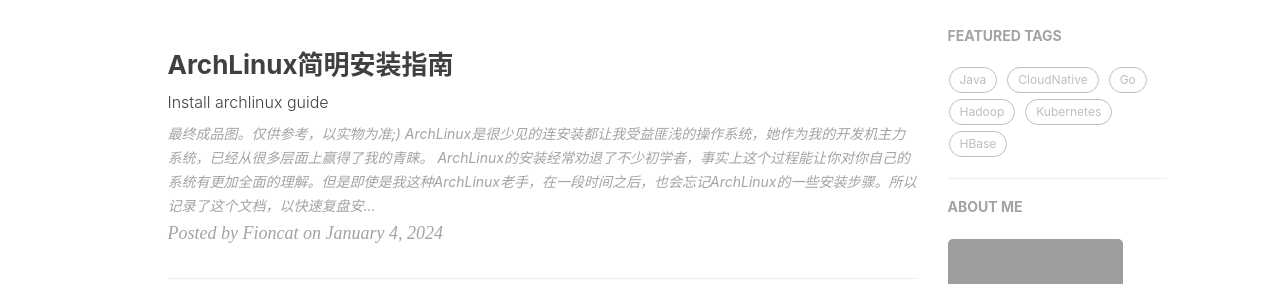
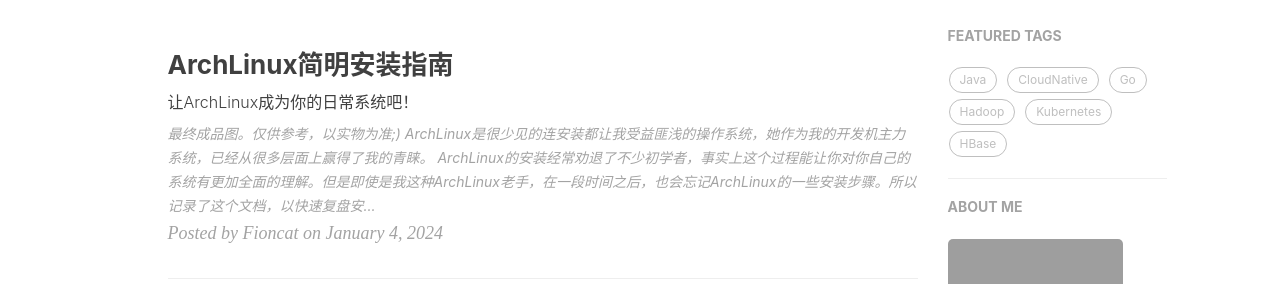
Before and after one commit to fioncat/fioncat.github.io, a Jekyll site: the page built from index.html, in a window 1280 px wide and 900 px high. Shown: the part 420-704 px from the top of the window. Built offline with Jekyll 4.4.1, drawn with Linux system fonts in a browser that asks for light colours; nearby versions of some CDN libraries; the list of posts is cut into pages by our own code; comment, search, counter and statistics services are not loaded; some of the changed lines change nothing that is shown; grey boxes are pictures that could not be loaded.

Commit message:
Update archlinux-install

````diff
--- a/_posts/2024-01-04-archlinux-install.md
+++ b/_posts/2024-01-04-archlinux-install.md
@@ -1,7 +1,7 @@
 ---
 layout:       post
 title:        "ArchLinux简明安装指南"
-subtitle:     "Install archlinux guide"
+subtitle:     "让ArchLinux成为你的日常系统吧！"
 author:       "Fioncat"
 header-style: text
 catalog:      true
@@ -16,7 +16,7 @@
 
 ArchLinux是很少见的连安装都让我受益匪浅的操作系统，她作为我的开发机主力系统，已经从很多层面上赢得了我的青睐。
 
-ArchLinux的安装经常劝退了不少初学者，事实上这个过程能让你对你自己的系统有更加全面的理解。但是即使是我这种ArchLinux<rm>老手<rm/>，在一段时间之后，也会忘记ArchLinux的一些安装步骤。所以记录了这个文档，以快速复盘安装过程。
+ArchLinux的安装经常劝退了不少初学者，事实上这个过程能让你对你自己的系统有更加全面的理解。但是即使是我这种<del>ArchLinux老手</del>，在一段时间之后，也会忘记ArchLinux的一些安装步骤。所以记录了这个文档，以快速复盘安装过程。
 
 本文的内容主要来自于一个非常优秀的简体中文ArchLinux安装教程：[archlinux 简明指南](https://arch.icekylin.online/)。在其基础上，基于我自己的偏好做了删改，主要是：
 
@@ -46,12 +46,7 @@
 如果你用的是MacOS系统，同样可以用`dd`命令来制作，但是在制作前需要对iso文件进行格式转换：
 
 ```bash
-hdiutil convert -format UDRW -o archlinux.dmg archlinux.iso
-```
-
-完成启动盘制作：
-
-```bash
+hdiutil convert -format UDRW -o archlinux.dmg archlinux.iso  # 将iso格式转换为dmg格式
 diskutil list # 列出设备，找到你的U盘（可以通过大小来区分）
 diskutil unmountDisk /dev/diskx # 卸载U盘
 sudo dd bs=4m if=archlinux.dmg of=/dev/disk4 status=progress
@@ -128,7 +123,9 @@
 lsblk  # 确认磁盘设备号，假设为nvme0n1
 ```
 
-这里我们假设要安装系统的设备号为`nvme0n1`，如果你用的是基于NVMe的SSD磁盘，一般就是这个磁盘号。如果你用的是传统的SATA磁盘，磁盘号则一般为`sdx`。你可以根据`lsblk`命令输出的磁盘大小来确定要安装ArchLinux到哪个磁盘中。
+如果你用的是基于NVMe的SSD磁盘，一般设备号就是`nvme0n1`（如果你的设备有不止一块NVMe磁盘，编号可能不同，请注意区分），鉴于目前大部分机器都已经是NVMe了，后面将全程使用这个设备号。你可以根据`lsblk`命令输出的磁盘大小来确定要安装ArchLinux到哪个磁盘中。
+
+> 如果你用的是传统的SATA磁盘，磁盘号则一般为`sdx`，例如`/dev/sda`。
 
 如果你的盘号并不是`nvme0n1`，请在下面执行分区等命令时将盘号替换为你自己的。
 
@@ -157,7 +154,7 @@
 cfdisk /dev/nvme0n1
 ```
 
-这会进入一个`tui`，里面会列出所有现存的分区。我们可以通过方向上下选择要操作的分区，左右选择要进行的操作。
+这会进入一个[TUI](https://en.wikipedia.org/wiki/Text-based_user_interface)，里面会列出所有现存的分区。我们可以通过方向上下选择要操作的分区，左右选择要进行的操作。
 
 选中下面的`Free space`，创建新的分区。注意创建的分区默认类型为`Linux filesystem`，我们需要手动修改类型（选择下方的Type操作即可更改类型）：
 
@@ -270,6 +267,8 @@
 ```bash
 pacstrap /mnt base base-devel linux linux-firmware
 ```
+
+> 如果安装过程中出现签名相关的报错，即签名不受信任，一般是由于你的`archiso`太老了导致的。请使用最新的安装镜像。
 
 安装其他必要的功能性软件：
 
@@ -422,13 +421,6 @@
 systemctl enable --now dhcpcd
 ```
 
-如果用的wifi，需要启动`iwd`服务：
-
-```bash
-systemctl start iwd # 立即启动 iwd
-iwctl # 和之前的方式一样，连接无线网络
-```
-
 ### 创建非root用户
 
 我们不能在root用户上面进行日常操作，需要创建一个担当管理员角色的普通用户。
@@ -462,7 +454,12 @@
 sudo vim /etc/pacman.conf
 ```
 
-去掉`multilib`相关注释，以开启32位库支持。
+去掉`multilib`相关注释，以开启32位库支持：
+
+```toml
+[multilib]
+Include = /etc/pacman.d/mirrorlist
+```
 
 在配置最后加上下面内容，以添加`archlinuxcn`镜像源：
 
@@ -480,7 +477,9 @@
 
 ## 安装桌面环境
 
-没有图形界面的tty系统并不适用于日常使用。下面我们来对archlinux安装[KDE Plasma](https://kde.org/plasma-desktop/)桌面环境。ArchLinux可以选择其它桌面环境，有需求可以自行参考文档。
+没有图形界面的tty系统并不适用于日常使用。下面我们来对archlinux安装[KDE Plasma](https://kde.org/plasma-desktop/)桌面环境。
+
+> ArchLinux可以选择其它桌面环境，有需求可以自行参考文档。
 
 安装kde：
 
@@ -514,15 +513,19 @@
 sudo systemctl disable iwd # 确保 iwd 开机处于关闭状态，因为其无线连接会与 NetworkManager 冲突
 sudo systemctl stop iwd # 立即关闭 iwd
 sudo systemctl enable --now NetworkManager # 确保先启动 NetworkManager，并进行网络连接。若 iwd 已经与 NetworkManager 冲突，则执行完上一步重启一下电脑即可
-ping www.bilibili.com # 测试网络连通性
+```
+
+安装字体，否则一些字符和中文会显示乱码：
+
+```bash
+sudo pacman -S adobe-source-han-sans-cn-fonts adobe-source-han-serif-cn-fonts # 中文字体，推荐思源字体
+sudo pacman -S noto-fonts noto-fonts-cjk noto-fonts-emoji noto-fonts-extra # 安装谷歌字体以及emoji支持
+sudo pacman -S nerd-fonts-complete # nerd字体
 ```
 
 安装一些基础软件：
 
 ```bash
-sudo pacman -S adobe-source-han-sans-cn-fonts adobe-source-han-serif-cn-fonts # 中文字体，推荐思源字体
-sudo pacman -S noto-fonts noto-fonts-cjk noto-fonts-emoji noto-fonts-extra # 安装谷歌字体以及emoji支持
-sudo pacman -S nerd-fonts-complete # nerd字体
 sudo pacman -S ntfs-3g # 使系统可以识别 NTFS 格式的硬盘
 sudo pacman -S ark # 压缩软件。在 dolphin 中可用右键解压压缩包
 sudo pacman -S packagekit-qt5 packagekit appstream-qt appstream # 确保 Discover（软件中心）可用，需重启
@@ -548,10 +551,19 @@
 sudo pacman-key --lsign-key "farseerfc@archlinux.org"
 ```
 
-下面，就可以用`yay`来安装AUR软件了，例如chrome浏览器：
+下面，就可以用`yay`来安装AUR软件了。
+
+安装谷歌浏览器：
 
 ```bash
 yay -S google-chrome
+```
+
+如果你不希望使用闭源浏览器，可以用开源的`firefox`或`chromium`（注意`chromium`已不支持Google账号同步）：
+
+```bash
+sudo pacman -S firefox
+sudo pacman -S chromium
 ```
 
 ### 检查家目录
@@ -588,7 +600,20 @@
 SDL_IM_MODULE=fcitx
 ```
 
+在KDE的输入法配置页面，加入`Pinyin`：
+
+![pinyin](https://raw.githubusercontent.com/fioncat/fioncat.github.io.images/main/2024-01-04-archlinux-install/pinyin.png)
+
+
 重启或注销一下，应该就能输入中文了，使用`Ctrl + Space`快捷键可以切换输入法。
+
+因为Mac的使用体验，我更习惯于用`Caps Lock`键来切换输入法。要在KDE中实现，需要先将`Caps Lock`映射到别的键上面。进入`Input Devices` -> `Keyboard` -> `Advanced`，将`Caps Lock`行为改为`Num Lock`：
+
+![capslock-to-numlock](https://raw.githubusercontent.com/fioncat/fioncat.github.io.images/main/2024-01-04-archlinux-install/capslock-to-numlock.png)
+
+然后，在输入法的全局设置中，修改`Trigger Input Method`，会要求你输入快捷键，按下你的`Caps Lock`即可完成设置。
+
+![input-key](https://raw.githubusercontent.com/fioncat/fioncat.github.io.images/main/2024-01-04-archlinux-install/input-key.png)
 
 ### 蓝牙
 
@@ -596,26 +621,6 @@
 
 ```bash
 sudo systemctl enable --now bluetooth
-```
-
-如果无法连接蓝牙设备，安装下面的软件：
-
-```bash
-sudo pacman -S bluez bluez-utils pulseaudio-bluetooth
-```
-
-### 音频
-
-如果系统没有声音，安装下面的软件：
-
-```bash
-sudo pacman -S pipewire-pulse pipewire-alsa pipewire-jack
-```
-
-或者尝试安装：
-
-```bash
-sudo pacman -S alsa-utils pulseaudio pavucontrol
 ```
 
 ### KDE桌面设置
@@ -692,7 +697,7 @@
 
 ### Alacritty
 
-我们将不使用Konsole作为终端软件，因为它并不跨平台。除了Linux笔者还有一套Mac环境，因此我选择的[Alacritty](https://github.com/alacritty/alacritty)，这是一款用Rust编写的默认Terminal的替代品，可以利用GPU进行加速，性能强劲。但是功能比较简陋，没有标签页等功能，一般需要配合tmux来使用。
+我们将不使用Konsole作为终端软件，因为它并不跨平台（笔者还有一套Mac环境），我选择的是[Alacritty](https://github.com/alacritty/alacritty)，这是一款用Rust编写的终端模拟器，可以利用GPU进行加速，性能强劲。但是功能比较简陋，没有标签页等功能，一般需要配合tmux来使用。
 
 安装alacritty：
 
@@ -704,11 +709,27 @@
 
 ```bash
 mkdir -p ~/.config/alacritty
-# 导入主题配色
 curl https://raw.githubusercontent.com/fioncat/dotfiles/master/alacritty/catppuccin.toml > ~/.config/alacritty/catppuccin.toml
-# 导入配置文件
 curl https://raw.githubusercontent.com/fioncat/dotfiles/master/alacritty/alacritty.toml > ~/.config/alacritty/alacritty.toml
 ```
+
+### fzf
+
+必备的，先进的模糊搜索工具，安装：
+
+```bash
+sudo pacman -S fzf
+```
+
+### starship
+
+推荐使用[starship](https://github.com/starship/starship)作为默认命令行提示符，这是用Rust写的，功能和性能都非常强大：
+
+```bash
+sudo pacman -S starship
+```
+
+注意，请使用nerd字体，另外确保在上面的步骤中已经安装了emoji支持，否则提示符会出现乱码。
 
 ### oh-my-zsh
 
@@ -725,50 +746,11 @@
 git clone https://github.com/zsh-users/zsh-syntax-highlighting.git ${ZSH_CUSTOM:-~/.oh-my-zsh/custom}/plugins/zsh-syntax-highlighting
 ```
 
-修改`.zshrc`，启用插件：
+导入配置文件：
 
 ```bash
-plugins=(
-	zsh-autosuggestions
-	zsh-syntax-highlighting
-
-	vi-mode
-	...
-)
+curl https://raw.githubusercontent.com/fioncat/dotfiles/master/oh-my-zsh/profile.zsh > ~/.zshrc
 ```
-
-### fzf
-
-必备的，先进的模糊搜索工具，安装：
-
-```bash
-sudo pacman -S fzf
-```
-
-我使用了[catppuccin](https://github.com/catppuccin/fzf)主题，将下面的语句加到`.zshrc`：
-
-```bash
-export FZF_DEFAULT_OPTS=" \
---color=bg+:#313244,bg:#1e1e2e,spinner:#f5e0dc,hl:#f38ba8 \
---color=fg:#cdd6f4,header:#f38ba8,info:#cba6f7,pointer:#f5e0dc \
---color=marker:#f5e0dc,fg+:#cdd6f4,prompt:#cba6f7,hl+:#f38ba8"
-```
-
-### 命令提示符
-
-推荐使用[starship](https://github.com/starship/starship)作为默认命令行提示符，这是用Rust写的，功能和性能都非常强大：
-
-```bash
-sudo pacman -S starship
-```
-
-在`.zshrc`中添加下面内容以设为默认命令提示符：
-
-```bash
-eval "$(starship init zsh)"
-```
-
-注意，请使用nerd字体，另外确保在上面的步骤中已经安装了emoji支持，否则提示符会出现乱码。
 
 ### tmux
 
@@ -841,7 +823,7 @@
 sudo pacman -S bottom duf exa dust procs
 ```
 
-### 其他软件
+### 开发环境
 
 推荐一些工作中经常用到的开发者软件。
 
@@ -935,24 +917,18 @@
 go install github.com/koron/iferr@latest
 ```
 
-将Go的bin加到$PATH中：
-
-```bash
-export PATH=$PATH:$HOME/go/bin
-```
-
 **Rust开发环境**
 
-Rust比较特殊，不推荐用`pacman`来安装，建议用`rustup`：
+Rust比较特殊，不推荐用`pacman`来安装（可能会缺少一些东西），建议用`rustup`：
 
 ```bash
 curl --proto '=https' --tlsv1.2 https://sh.rustup.rs -sSf | sh
 ```
 
-将Rust的bin加到$PATH中：
+以后要升级Rust的话，使用命令：
 
 ```bash
-export PATH=$PATH:$HOME/.cargo/bin
+rustup update
 ```
 
 Jetbrains为Rust开发了IDE，[RustRover](https://www.jetbrains.com/rust/)，目前处于功能测试阶段，是免费的，可以抢先体验下。笔者体验下来目前感觉不错：
@@ -1110,10 +1086,10 @@
 在这里，通过`arch-chroot`进入坏掉的系统：
 
 ```bash
-mount -t btrfs -o subvol=/@,compress=zstd /dev/sdxn3 /mnt
-mount -t btrfs -o subvol=/@home,compress=zstd /dev/sdxn3 /mnt/home
-mount /dev/sdxn1 /mnt/boot/efi
-swapon /dev/sdxn2
+mount -t btrfs -o subvol=/@,compress=zstd /dev/nvme0n1p3 /mnt
+mount -t btrfs -o subvol=/@home,compress=zstd /dev/nvme0n1p3 /mnt/home
+mount /dev/nvme0n1p1 /mnt/boot/efi
+swapon /dev/nvme0n1p2
 arch-chroot /mnt
 ```
 
````
